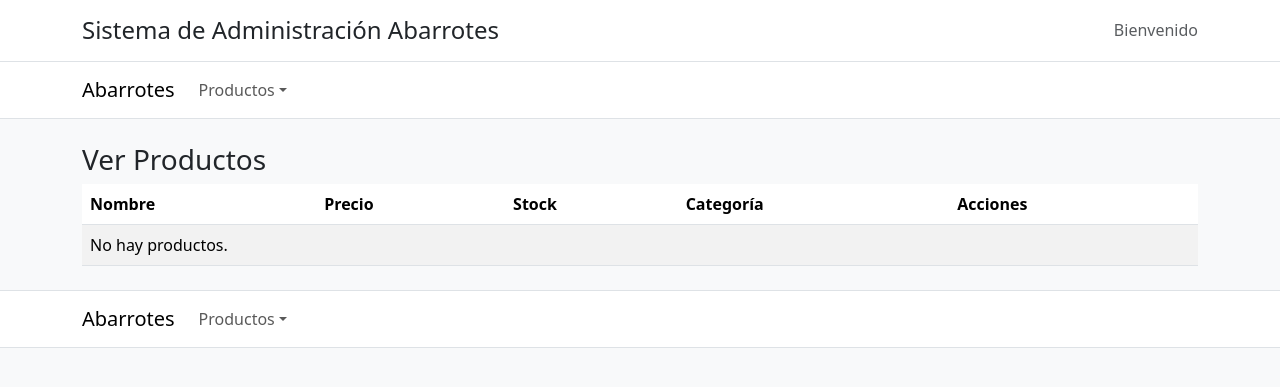
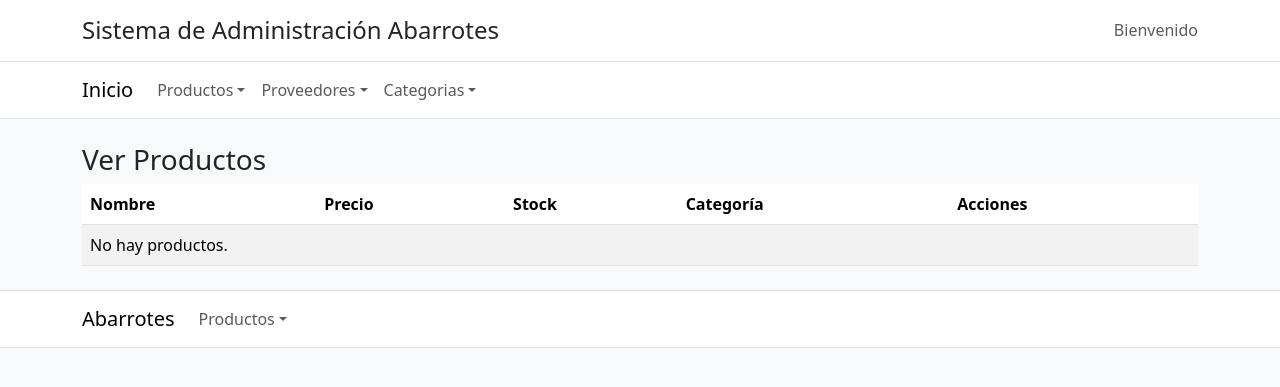
Before and after one commit to AngelSPerez/UIII-Act-3-aplicaci-n-funcionando-sobre-una-tabla-de-3-Django, a Django app: template app_productos/templates/producto/ver_productos.html in a window 1280 px wide. Shown: the top 387 px of the page. Run offline with Django 3.2, Linux system fonts and the light colour scheme; the template is opened without the code that fills it, so the values that code supplies are empty.

Commit message:
Update navbar.html

```diff
--- a/app_productos/templates/navbar.html
+++ b/app_productos/templates/navbar.html
@@ -1,6 +1,6 @@
 <nav class="navbar navbar-expand-lg navbar-light bg-white border-top border-bottom">
   <div class="container">
-    <a class="navbar-brand" href="#">Abarrotes</a>
+    <a class="navbar-brand" href="{% url 'inicio' %}">Inicio</a>
     <button class="navbar-toggler" type="button" data-bs-toggle="collapse" data-bs-target="#navMain">
       <span class="navbar-toggler-icon"></span>
     </button>
@@ -13,6 +13,20 @@
             <li><a class="dropdown-item" href="{% url 'ver_productos' %}">Ver Productos</a></li>
           </ul>
         </li>
+        <li class="nav-item dropdown">
+          <a class="nav-link dropdown-toggle" href="#" data-bs-toggle="dropdown">Proveedores</a>
+          <ul class="dropdown-menu">
+            <li><a class="dropdown-item" href="{% url 'agregar_producto' %}">Agregar Proveedor</a></li>
+            <li><a class="dropdown-item" href="{% url 'ver_productos' %}">Ver Proveedores</a></li>
+          </ul>
+        </li>
+        <li class="nav-item dropdown">
+          <a class="nav-link dropdown-toggle" href="#" data-bs-toggle="dropdown">Categorias</a>
+          <ul class="dropdown-menu">
+            <li><a class="dropdown-item" href="{% url 'agregar_producto' %}">Agregar Categoria</a></li>
+            <li><a class="dropdown-item" href="{% url 'ver_productos' %}">Ver Categorias</a></li>
+          </ul>
+        </li>
       </ul>
     </div>
   </div>
```
